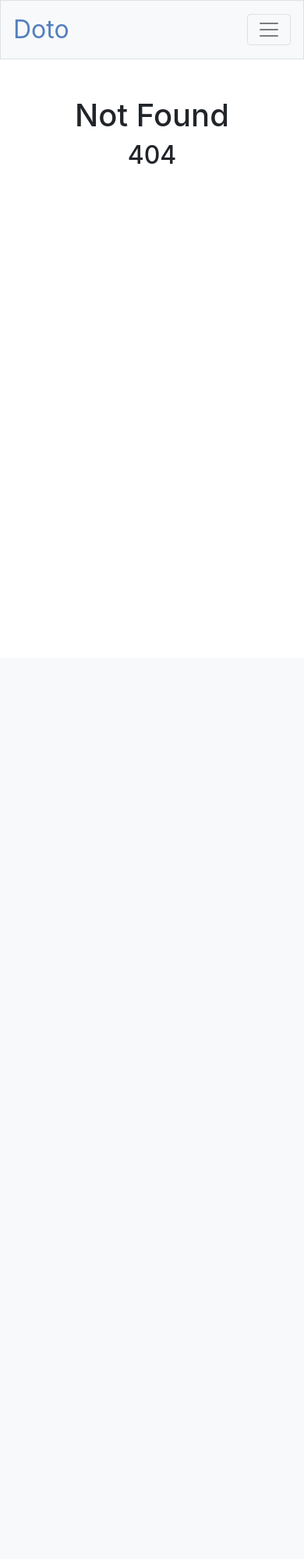
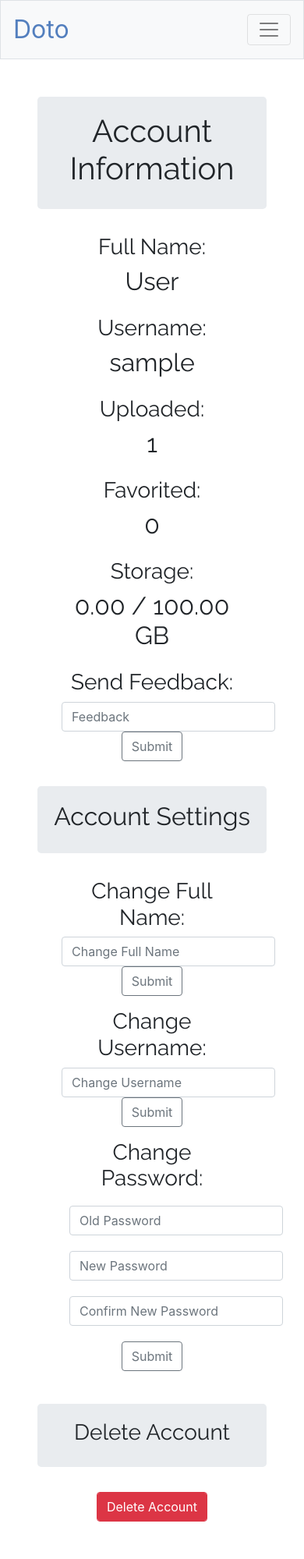
Before and after one commit to michaelpdougherty/doto, a Flask app: page /profile in a window 390 px wide. Shown: the whole page at 78% size. Before the commit the page ends 210 px from the top, so only its background shows below. Run offline with Flask 2, Linux system fonts and the light colour scheme; a user stored in the database is signed in; tables that the repository leaves empty hold one stand-in row (values such as "Sample post"); some libraries are stand-ins or nearby versions.

Commit message:
Complete profile and finalize v1.0 - probably doesn't look good on mobile

```diff
--- a/application.py
+++ b/application.py
@@ -2,6 +2,7 @@ import math
 import os
 
 from cs50 import SQL
+from datetime import datetime
 from flask import Flask, flash, jsonify, redirect, render_template, request, send_file, send_from_directory, session, url_for
 from flask_session import Session
 import re
@@ -100,6 +101,9 @@ def register():
             flash("Passwords do not match")
             return redirect(request.url)
 
+        # Maybe full name was submitted
+        fullname = request.form.get("fullname")
+
         # Query database for username
         rows = db.execute("SELECT * FROM users WHERE username = :username", username=username)
 
@@ -112,7 +116,7 @@ def register():
         hash = generate_password_hash(password, method='pbkdf2:sha256', salt_length=8)
 
         # Create new user
-        db.execute("INSERT INTO users (username, hash) VALUES (:username, :hash)", username=username, hash=hash)
+        db.execute("INSERT INTO users (username, hash, fullname) VALUES (:username, :hash, :fullname)", username=username, hash=hash, fullname=fullname)
 
         # Query database again
         rows = db.execute("SELECT * FROM users WHERE username = :username", username=username)
@@ -207,6 +211,171 @@ def logout():
 
     # Redirect user to login form
     return redirect("/")
+
+
+@app.route("/profile")
+@login_required
+def profile ():
+    '''User profile'''
+
+    # Get user ID
+    id = session.get("user_id")
+
+    # Get user_info
+    user_info = db.execute("SELECT * FROM users WHERE id = :id", id=id)[0]
+    username = user_info['username']
+    hashed_password = user_info['hash']
+    fullname = user_info['fullname']
+
+    # Get user files info
+    user_files = db.execute("SELECT * FROM files WHERE id = :id", id=id)
+    uploadedImages = len(user_files)
+    favoritedImages = len(db.execute("SELECT * FROM files WHERE id = :id AND favorited = 'true'", id=id))
+    storageUsedInBytes = 0
+    for i in user_files:
+        storageUsedInBytes += i['size']
+    storageUsedInGb = storageUsedInBytes / (1024**3)
+
+    userdata = {
+        'username': username,
+        'fullname': fullname,
+        'uploadedImages': uploadedImages,
+        'favoritedImages': favoritedImages,
+        'storageUsedInGb': storageUsedInGb
+
+    }
+
+
+    # Get hashed password
+
+    return render_template("profile.html", userdata=userdata)
+
+
+@app.route("/changeFullname", methods=["POST"])
+@login_required
+def changeFullname():
+    '''Change full name'''
+    id = session.get("user_id")
+    newFullname = request.form.get("newFullname")
+    if not newFullname:
+        flash("Error: no full name submitted")
+        return redirect("/profile")
+    db.execute("UPDATE users SET fullname = :newFullname WHERE id = :id", newFullname=newFullname, id=id)
+    flash(f"Success! Changed full name to {newFullname}")
+    return redirect("/profile")
+
+
+@app.route("/changePassword", methods=["POST"])
+@login_required
+def changePassword():
+    '''Change current user password'''
+    # Get vars and ensure all parts of form were submitted
+    id = session.get("user_id")
+    oldPassword = request.form.get("oldPassword")
+    if not oldPassword:
+        flash("Error: please enter old password")
+        return redirect("/profile")
+    newPassword = request.form.get("newPassword")
+    if not newPassword:
+        flash("Error: please enter new password")
+        return redirect("/profile")
+    confirmNewPassword = request.form.get("confirmNewPassword")
+    if not confirmNewPassword:
+        flash("Error: please confirm new password")
+        return redirect("/profile")
+
+    # Ensure old password is correct
+    rows = db.execute("SELECT * FROM users WHERE id = :id", id=id)
+    if not check_password_hash(rows[0]["hash"], oldPassword):
+        flash("Error: incorrect old password")
+        return redirect("/profile")
+
+    # Ensure passwords match
+    if newPassword != confirmNewPassword:
+        flash("Error: passwords do not match")
+        return redirect("/profile")
+
+    # All good, hash and update password
+    hash = generate_password_hash(newPassword, method='pbkdf2:sha256', salt_length=8)
+    db.execute("UPDATE users SET hash = :hash WHERE id = :id", hash=hash, id=id)
+    flash("Success! Password changed")
+    return redirect("/profile")
+
+
+@app.route("/deleteAccount", methods=["POST"])
+@login_required
+def deleteAccount():
+    '''Delete user account'''
+    id = session.get("user_id")
+
+    # Delete user files from directory
+    directory = app.config["UPLOAD_FOLDER"]
+    for file in os.listdir(directory):
+        os.remove(os.path.join(directory, file))
+    os.rmdir(directory)
+
+    # Delete user files from database
+    db.execute("DELETE FROM files WHERE id=:id", id=id)
+
+    # Delete user account
+    db.execute("DELETE FROM users WHERE id=:id", id=id)
+
+    flash("Congratulations, you've deleted your account")
+    return redirect("/login")
+
+
+
+@app.route("/changeUsername", methods=["POST"])
+@login_required
+def changeUsername():
+    '''Change current username'''
+    id = session.get("user_id")
+
+    # Get form data
+    newUsername = request.form.get("newUsername")
+
+    # Ensure username does not exist
+    usernameQuery = db.execute("SELECT * FROM users WHERE username = :username", username=newUsername)
+    # Username is taken
+    if len(usernameQuery) == 1:
+        flash("Sorry, that username is taken")
+    # Username is available
+    else:
+        db.execute("UPDATE users SET username = :username WHERE id = :id", username=newUsername, id=id)
+        flash(f"Success! Username changed to {newUsername}")
+    return redirect("/profile")
+
+@app.route("/feedback", methods=["POST"])
+@login_required
+def feedback():
+    '''Append to feedback txt file'''
+    # Get user data
+    id = session.get("user_id")
+    user_info = db.execute("SELECT * FROM users WHERE id = :id", id=id)[0]
+    username = user_info['username']
+    fullname = user_info['fullname']
+    timeSubmitted = datetime.now().strftime("%c")
+    feedback = request.form.get("feedback")
+    if not feedback:
+        flash("Error: no feedback submitted")
+        return redirect("/profile")
+
+    # Open feedback file
+    feedbackPath = os.path.join(app.config["UPLOAD_FOLDER"], "../../feedback.txt")
+    f = open(feedbackPath, 'a')
+    f.write("Feedback\n")
+    f.write("==========\n")
+    f.write(f"User ID: {id}\n")
+    f.write(f"Username: {username}\n")
+    f.write(f"Full Name: {fullname}\n")
+    f.write(f"Time Submitted: {timeSubmitted}\n")
+    f.write("Feedback Content:\n")
+    f.write(f"\"{feedback}\"\n\n\n")
+    f.close()
+
+    flash("Thanks! Your feedback is greatly appreciated")
+    return redirect("/profile")
+
 
 
 @app.route("/favorites")
--- a/static/styles.css
+++ b/static/styles.css
@@ -29,6 +29,7 @@ main .form-control
 
     /* override Bootstrap's 100% width for form controls */
     width: auto;
+
 }
 
 main
@@ -142,3 +143,20 @@ header {
   font-family: Raleway;
   display: inline-block;
 }
+
+h1, h2, h3 {
+    font-family: Raleway;
+}
+
+.jumbotron {
+    padding-top: 20px;
+    padding-bottom: 20px;
+}
+
+.row {
+    margin: 1em;
+}
+
+.password-form-control {
+    margin: 10px;
+}
--- a/templates/favorites.html
+++ b/templates/favorites.html
@@ -1,7 +1,7 @@
 {% extends "layout.html" %}
 
 {% block title %}
-    Home
+    Favorites
 {% endblock %}
 
 {% block main %}
--- a/templates/index.html
+++ b/templates/index.html
@@ -50,10 +50,10 @@
                         </a>
                     </td>
 
-                    {% if ((files[i]['size'] / 1024) / 1024) > 1 %}
+                    {% if files[i]['size'] / (1024**2) > 1 %}
 
                         <td>
-                            {{ "{0:.2f}".format((files[i]['size'] / 1024) / 1024) }} MB
+                            {{ "{0:.2f}".format(files[i]['size'] / (1024**2)) }} MB
                         </td>
 
                     {% else %}
--- /dev/null
+++ b/templates/profile.html
@@ -0,0 +1,168 @@
+{% extends "layout.html" %}
+
+{% block title %}
+    Profile
+{% endblock %}
+
+{% block main %}
+
+    <!-- Account info -->
+    <div class="jumbotron">
+        <h1>Account Information</h1>
+    </div>
+
+    <!-- Full Name -->
+    <div class="row">
+        <div class="col-lg">
+            <h3 class="item-title">Full Name:</h3>
+        </div>
+        <div class="col-lg">
+            <h2 class="item-value">{{ userdata['fullname'] }}</h2>
+        </div>
+    </div>
+
+    <!-- Username -->
+    <div class="row">
+        <div class="col-lg">
+            <h3 class="item-title">Username:</h3>
+        </div>
+        <div class="col-lg">
+            <h2 class="item-value">{{ userdata['username'] }}</h2>
+        </div>
+    </div>
+
+    <!-- Images uploaded -->
+    <div class="row">
+        <div class="col-lg">
+            <h3 class="item-title">Uploaded:</h3>
+        </div>
+        <div class="col-lg">
+            <h2 class="item-value">{{ userdata['uploadedImages'] }}</h2>
+        </div>
+    </div>
+
+    <!-- Images favorited -->
+    <div class="row">
+        <div class="col-lg">
+            <h3 class="item-title">Favorited:</h3>
+        </div>
+        <div class="col-lg">
+            <h2 class="item-value">{{ userdata['favoritedImages'] }}</h2>
+        </div>
+    </div>
+
+    <!-- Data used / available -->
+    <div class="row">
+        <div class="col-lg">
+            <h3 class="item-title">Storage:</h3>
+        </div>
+        <div class="col-lg">
+            <h2 class="item-value">{{ "{0:.2f}".format(userdata['storageUsedInGb']) }} / 100.00 GB</h2>
+        </div>
+    </div>
+
+    <!-- Give feedback -->
+    <div class="row">
+        <div class="col-lg">
+            <h3 class="item-title">Send Feedback:</h3>
+        </div>
+        <div class="col-lg">
+            <form action="/feedback" method="post">
+                <div class="form-group">
+                    <input class="form-control" placeholder="Feedback" type="text" name="feedback">
+                    <input class="btn btn-outline-secondary" type="submit" value="Submit">
+                </div>
+            </form>
+        </div>
+    </div>
+
+
+    <!-- Account settings -->
+    <div class="jumbotron">
+        <h2>Account Settings</h2>
+    </div>
+
+    <!-- Change full name -->
+    <div class="row">
+        <div class="col-lg">
+            <h3 class="item-title">Change Full Name:</h3>
+        </div>
+        <div class="col-lg">
+            <form action="/changeFullname" method="post">
+                <div class="form-control-group">
+                    <input class="form-control" placeholder="Change Full Name" type="text" name="newFullname">
+                    <input class="btn btn-outline-secondary" type="submit" value="Submit">
+                </div>
+            </form>
+        </div>
+    </div>
+
+    <!-- Change username -->
+    <div class="row">
+        <div class="col-lg">
+            <h3 class="item-title">Change Username:</h3>
+        </div>
+        <div class="col-lg">
+            <form action="/changeUsername" method="post">
+                <div class="form-control-group">
+                    <input class="form-control" placeholder="Change Username" type="text" name="newUsername">
+                    <input class="btn btn-outline-secondary" type="submit" value="Submit">
+                </div>
+            </form>
+        </div>
+    </div>
+
+    <!-- Change password -->
+    <div class="row">
+        <div class="col-lg">
+            <h3 class="item-title">Change Password:</h3>
+        </div>
+        <div class="col-lg">
+            <form action="/changePassword" method="post">
+                <div class="form-control-group">
+                    <input class="password-form-control form-control" placeholder="Old Password" type="password" name="oldPassword">
+                </div>
+                <div class="form-control-group">
+                    <input class="password-form-control form-control" placeholder="New Password" type="password" name="newPassword">
+                </div>
+                <div class="form-control-group">
+                    <input class="password-form-control form-control" placeholder="Confirm New Password" type="password" name="confirmNewPassword">
+                </div>
+                <div class="form-group">
+                    <input class="password-form-control btn btn-outline-secondary" type="submit" value="Submit">
+                </div>
+            </form>
+        </div>
+    </div>
+
+    <!-- Delete Account -->
+    <div class="jumbotron">
+        <h3>Delete Account</h3>
+    </div>
+
+    <!-- Delete account button -->
+        <form id="deleteAccountForm" action="/deleteAccount" method="post">
+            <div class="form-control-group">
+                <input class="btn btn-danger form-control" id="deleteAccount" type="button" value="Delete Account">
+            </div>
+        </form>
+
+
+    <script>
+
+        // Declare variables
+        var delAcc = document.getElementById("deleteAccount");
+        var delAccForm = document.getElementById("deleteAccountForm");
+
+        // On Delete Account button click
+        delAcc.addEventListener("click", function () {
+            // Ensure user wants to delete account
+            var delPrompt = prompt("Type: Yes, I'd like to delete my account.");
+            if (delPrompt == "Yes, I'd like to delete my account.") {
+                delAccForm.submit();
+            }
+        })
+
+    </script>
+
+{% endblock %}
--- a/templates/register.html
+++ b/templates/register.html
@@ -7,7 +7,10 @@
 {% block main %}
     <form action="/register" method="post">
         <div class="form-group">
-            <input autocomplete="off" autofocus class="form-control" name="username" placeholder="Username" type="text">
+            <input autocomplete="off" autofocus class="form-control" name="fullname" placeholder="Full Name" type="text">
+        </div>
+        <div class="form-group">
+            <input autocomplete="off" class="form-control" name="username" placeholder="Username" type="text">
         </div>
         <div class="form-group">
             <input class="form-control" name="password" placeholder="Password" type="password">
```
Also changed, not shown: doto.db, static/feedback.txt (added).
